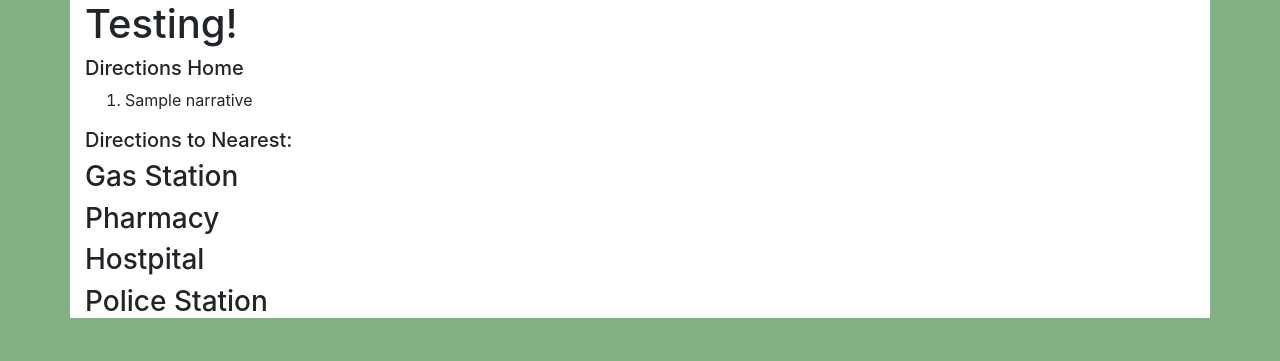
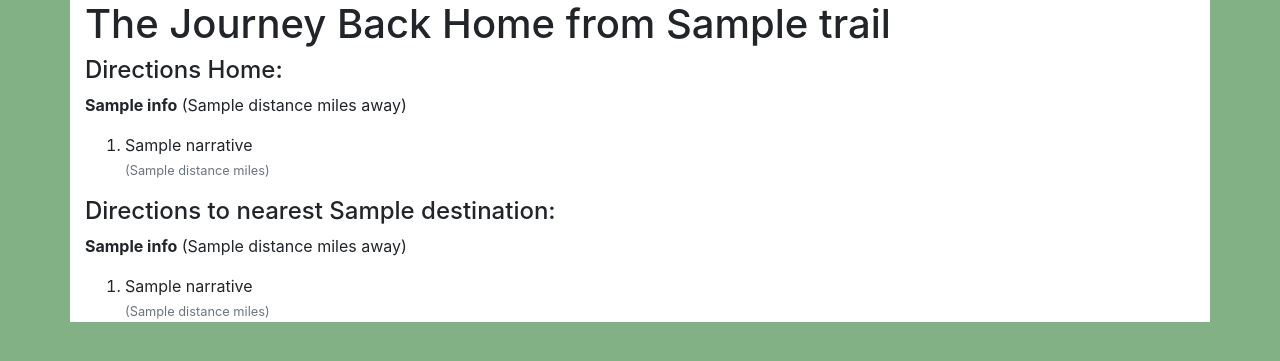
Before and after one commit to nbry/TrekAssure, a Flask app: template templates/trail/secure_results.html in a window 1280 px wide. Shown: the part 56-417 px from the top of the page. Run offline with Flask 2, Linux system fonts and the light colour scheme; the template is opened without the code that fills it: most values are stand-ins (such as "Sample title", 1, 10 or a date in 2020); parts of the project's set-up code (start-up, migrations or seed data) failed here and were passed over; some libraries are stand-ins or nearby versions.

Commit message:
basic functionality for searching routes to nearest gas station, pharmacy, hospital, and police station

```diff
--- a/app.py
+++ b/app.py
@@ -6,7 +6,9 @@ from flask_debugtoolbar import DebugToolbarExtension
 from forms import TrailSearchForm, SecureHikeForm
 from models import db, connect_db
 from secrets import m_key, h_key
-from functions import search_for_trails, get_trail, get_conditions, get_geo_info, rate_difficulty, get_route_home
+from functions import (search_for_trails, get_trail, get_conditions,
+                       get_geo_info, rate_difficulty, get_directions, search_for_nearest,
+                       secure_trip)
 
 
 app = Flask(__name__)
@@ -30,6 +32,10 @@ connect_db(app)
 def home_page():
     """ Show Home Page """
     return render_template("extends.html")
+
+# *****************************
+# "TRAIL" RELATED ROUTES
+# *****************************
 
 
 @app.route('/trails/search', methods=['GET', 'POST'])
@@ -69,13 +75,12 @@ def secure_hike(trail_id):
     #     return redirect('/')
 
     if form.validate_on_submit():
-        starting_address = form.starting_address.data
+        home_address = form.home_address.data
+        trail = get_trail(h_key, trail_id)
 
-        trail = get_trail(h_key, trail_id)
-        trail_coords = f"{trail['latitude']}, {trail['longitude']}"
+        secured_trip = secure_trip(m_key, trail, home_address)
 
-        route = get_route_home(m_key, starting_address, trail_coords)
+        return render_template('/trail/secure_results.html', secured_trip=secured_trip, trail=trail)
 
-        return render_template('/trail/secure_results.html', route=route)
-
-    return render_template('/trail/secure_form.html', form=form, trail_id=trail_id)
+    else:
+        return render_template('/trail/secure_form.html', form=form, trail_id=trail_id)
--- a/forms.py
+++ b/forms.py
@@ -16,8 +16,8 @@ class TrailSearchForm(FlaskForm):
 class SecureHikeForm(FlaskForm):
     """ Requests user address and preferences for hiking pamphlet """
 
-    starting_address = StringField(
-        'Starting Address', validators=[InputRequired()])
+    home_address = StringField(
+        'Home Address', validators=[InputRequired()])
     # hospital = BooleanField('hospital')
     # gas_station = BooleanField('gas station')
     # pharmacy = BooleanField('pharmacy')
--- a/functions.py
+++ b/functions.py
@@ -24,36 +24,92 @@ def get_geo_info(zip_code):
 # *****************************
 # MAPQUEST API FUNCTIONS:
 # *****************************
+categories = ['gas station', 'pharmacy', 'hospital', 'police']
 
-def get_route_home(key, to_address, from_address):
+
+def secure_trip(key, trail, to_address):
+    """ Comprehensive function for securing a trip.
+    Should accomplish the following:
+    1. Gets directions home
+    2. Get directions to closest gas station, hospital, pharmacy, and police station """
+
+    lat_lon_trail = f"{trail['latitude']}, {trail['longitude']}"
+    lon_lat_trail = f"{trail['longitude']}, {trail['latitude']}"
+
+    results_dict = {}
+
+    # Set result dict categories e.g. dict == {gas: {}, pharmacy: {}, ...etc }
+    for category in categories:
+        results_dict[category] = {}
+
+        new_category_info_value = search_for_nearest(
+            key, lon_lat_trail, category)
+        results_dict[category]['info'] = new_category_info_value
+
+    # Set lat/lon coords for each category
+    for category in results_dict:
+        category_info = results_dict[category]['info']
+
+        results_dict[category]['lat_lon'] = ", ".join(
+            str(item) for item in category_info['place']['geometry']['coordinates'][::-1])
+
+    # Set directions from trail to each category
+    for category in results_dict:
+        results_dict[category]['route'] = get_directions(
+            key, results_dict[category]['lat_lon'], lat_lon_trail)
+
+    # Add route to home to results_dict
+    results_dict['home'] = {}
+    results_dict['home']['info'] = to_address
+    results_dict['home']['route'] = get_directions(
+        key, to_address, lat_lon_trail)
+
+    return results_dict
+
+
+def get_directions(key, to_address, from_address):
     """ Using user inputted address, get routing directions using """
 
     response = requests.get(f"{MQAPI_BASE_URL}/directions/v2/route",
                             params={'key': key, 'to': to_address, 'from': from_address})
 
     data = response.json()
+    route_info = data['route']
     directions = data['route']['legs'][0]['maneuvers']
 
-    return directions
+    return {'directions': directions, 'route_info': route_info}
 
 
-def TEMPORARY(key, zip_code):
-    """ Using Zip Code, get some geographical info info """
-    response = requests.get(f"{MQAPI_BASE_URL}/geocoding/v1/address",
-                            params={'key': key, 'location': zip_code})
+def search_for_nearest(key, location, category):
+    """ Using Mapquest's Place Search API, find nearest {category} from an address.
+    For TrekAssure, this function is used primarily to find the closest of the following:
+    Gas station, hospital, pharmacy, and police station """
+
+    response = requests.get(f"{MQAPI_BASE_URL}/search/v4/place", params={
+                            'key': key, 'location': location, 'q': category, 'sort': 'distance'})
 
     data = response.json()
-    lat = data['results'][0]['locations'][0]['latLng']['lat']
-    lon = data['results'][0]['locations'][0]['latLng']['lng']
-    city = data['results'][0]['locations'][0]['adminArea5']
+    result = data['results'][0]
 
-    results = {
-        'lat': lat,
-        'lon': lon,
-        'city': city
-    }
+    return result
 
-    return results
+# def TEMPORARY(key, zip_code):
+#     """ Using Zip Code, get some geographical info info """
+#     response = requests.get(f"{MQAPI_BASE_URL}/geocoding/v1/address",
+#                             params={'key': key, 'location': zip_code})
+
+#     data = response.json()
+#     lat = data['results'][0]['locations'][0]['latLng']['lat']
+#     lon = data['results'][0]['locations'][0]['latLng']['lng']
+#     city = data['results'][0]['locations'][0]['adminArea5']
+
+#     results = {
+#         'lat': lat,
+#         'lon': lon,
+#         'city': city
+#     }
+
+#     return results
 
 
 # *****************************
--- a/templates/trail/secure_results.html
+++ b/templates/trail/secure_results.html
@@ -4,21 +4,42 @@
 
 {% block content %}
 <div class="container">
-    <h1>Testing!</h1>
+    <h1>The Journey Back Home from {{trail['name']}}</h1>
 
-    <h5>Directions Home</h5>
+    <h4>Directions Home: </h4>
+    <p><b>{{secured_trip['home']['info']}}</b>
+        ({{secured_trip['home']['route']['route_info']['distance']}} miles away)</p>
+
     <ol>
-        {% for direction in route %}
-        <li> {{ direction['narrative']}} </li>
+        {% for direction in secured_trip['home']['route']['directions'] %}
+        <li>{{ direction['narrative'] }}
+            <div>
+                <small class="text-muted">({{direction['distance']}} miles)</small>
+            </div>
+        </li>
         {% endfor %}
     </ol>
 
-    <h5>Directions to Nearest: </h5>
+    {% for destination in secured_trip %}
+    {% if destination != 'home' %}
 
-    <h3>Gas Station</h3>
-    <h3>Pharmacy</h3>
-    <h3>Hostpital</h3>
-    <h3>Police Station</h3>
+    <h4>Directions to nearest {{destination}}: </h4>
+
+    <p><b>{{secured_trip[destination]['info']['name']}}</b>
+        ({{secured_trip[destination]['route']['route_info']['distance']}} miles away)</p>
+
+    <ol>
+        {% for direction in secured_trip[destination]['route']['directions'] %}
+        <li>{{ direction['narrative'] }}
+            <div>
+                <small class="text-muted">({{direction['distance']}} miles)</small>
+            </div>
+        </li>
+        {% endfor %}
+    </ol>
+
+    {% endif %}
+    {%endfor %}
 
 
 </div>
```
